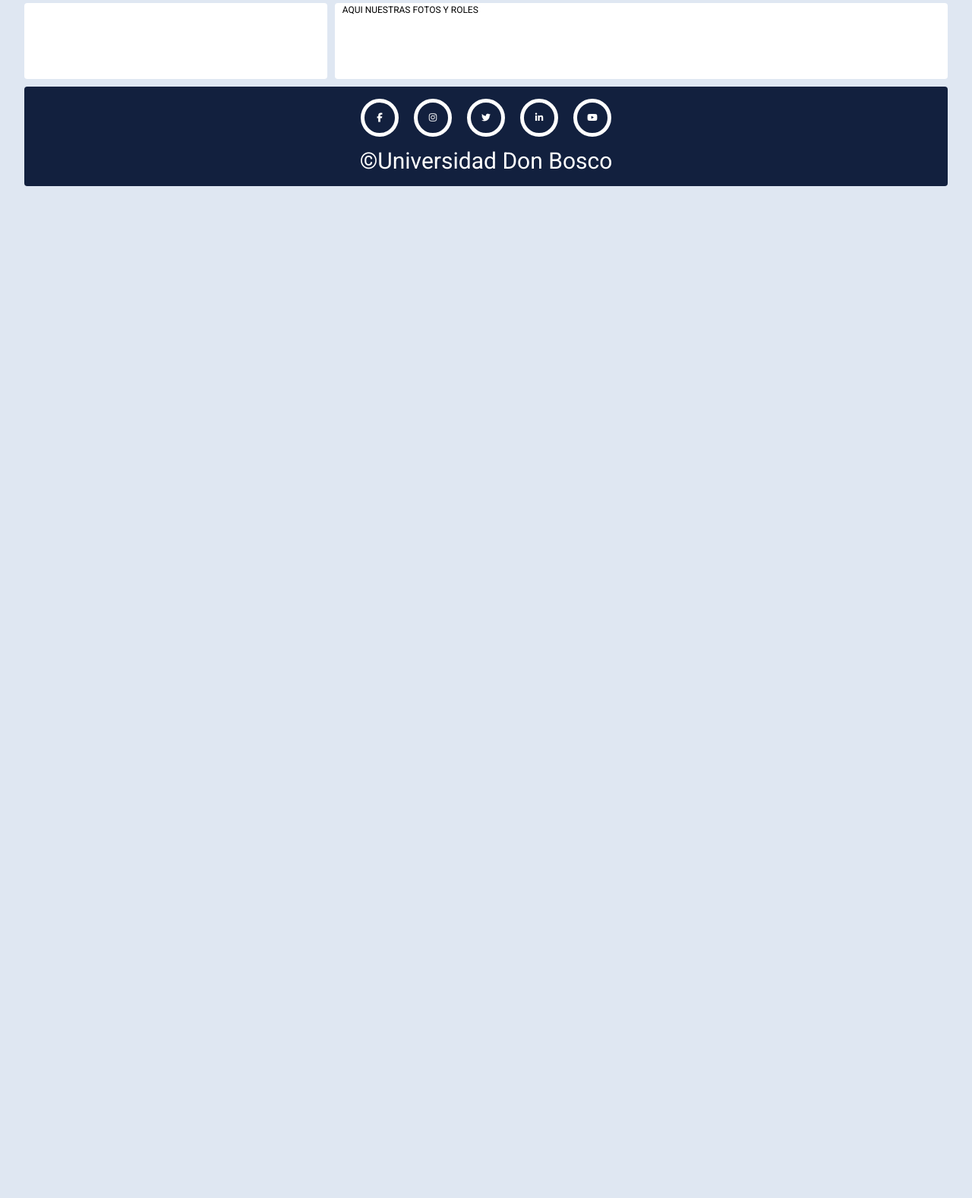
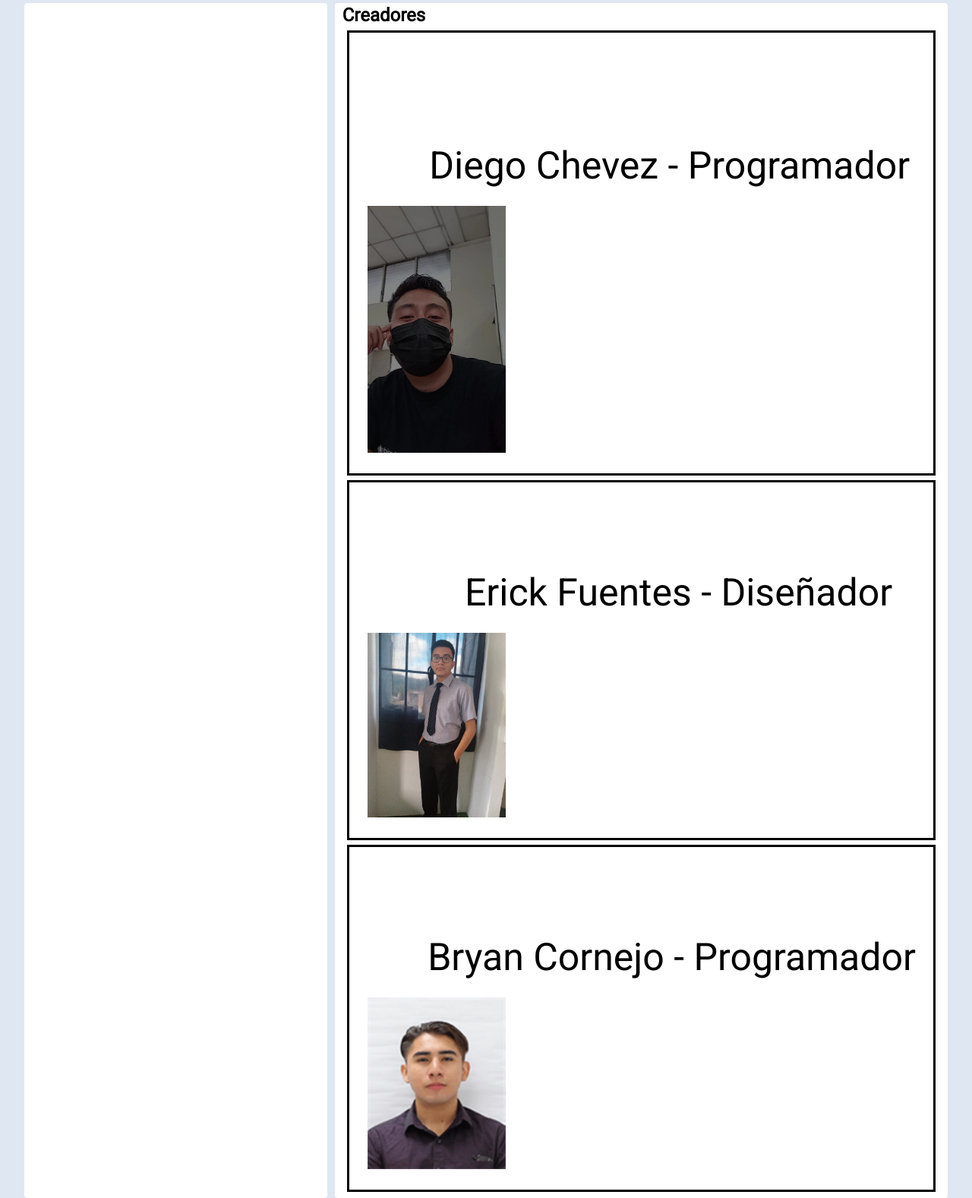
Before and after one commit to DiegoChevez/Proyecto-DAWLAB-REK, a plain HTML site: page Nosotros.html in a window 1280 px wide. Shown: the part 90-1667 px from the top of the page at 76% size. Before the commit the page ends 800 px from the top, so only its background shows below. Drawn offline with Linux system fonts and the light colour scheme; some packages are replaced by stand-ins of ours; a script that the page names is missing.

Commit message:
Actualización de página creadores, implementado css y animaciones

```diff
--- a/Nosotros.html
+++ b/Nosotros.html
@@ -92,7 +92,16 @@
         </header>
 
         <main class="contenido">
-            AQUI NUESTRAS FOTOS Y ROLES
+            <h1>Creadores</h1>
+            <div class="progradiv">
+                <a id="Diego">Diego Chevez - Programador</a><img class="programadoresimg" src="img/programadores/diego.jpeg" alt="">
+            </div>
+            <div class="progradiv">
+                <a id="Erick">Erick Fuentes - Diseñador</a>  <img class="programadoresimg" src="img/programadores/erick.jpeg" alt="">
+            </div>
+            <div class="progradiv">
+                <a id="Bryan">Bryan Cornejo - Programador</a>  <img class="programadoresimg" src="img/programadores/bryan.png" alt="">
+            </div>
         </main>
 
         <aside class="sidebar">
--- a/css/main.css
+++ b/css/main.css
@@ -291,3 +291,77 @@ p {
         margin-left: 60px;
     }
 }
+
+/********************************/
+/**** ESTILO DE PÁGINA NOSOTROS****/
+/*******************************/
+
+.programadoresimg{
+   width: 30%;
+   height: 20%;
+    padding: 1.5rem;
+}
+
+.progradiv{
+    border: solid 3px #000;
+    margin: 0.5em;
+    transition: transform .2s; /* Animation */
+
+
+}
+
+.progradiv:hover{
+
+    transform: scale(1.04);
+
+}
+
+#Diego{
+    font-size: 50px;
+    padding-right: 4%;
+    margin-top: 19%;
+    float: right;
+    transition: color .3s ease-in-out, box-shadow .3s ease-in-out;
+    position: static;
+
+}
+
+#Diego:hover{
+  color: white;
+  box-shadow: inset 13em 0 0 0 #54b3d6;
+
+}
+
+#Erick{
+    font-size: 50px;
+    padding-right: 7%;
+    margin-top: 15%;
+    float: right;
+    background: linear-gradient(0deg, #54b3d6, #54b3d6) no-repeat right bottom / 0 var(--bg-h);
+    transition: background-size 350ms;
+    --bg-h: 100%;    position: static;
+
+}
+
+#Erick:where(:hover, :focus-visible) {
+    background-size: 100% var(--bg-h);
+    background-position-x: left;
+      color: white;
+
+  }
+
+#Bryan{
+    font-size: 50px;
+    padding-right: 3%;
+    margin-top: 15%;
+    float: right;
+    transition: color .3s ease-in-out, box-shadow .3s ease-in-out;
+    position: static;
+
+}
+
+#Bryan:hover{
+  color: white;
+  box-shadow: inset 13em 0 0 0 #54b3d6;
+
+}
```
Also changed, not shown: img/programadores/bryan.png (renamed from img/bryan.png), img/programadores/diego.jpeg (renamed from img/diego.jpeg), img/programadores/erick.jpeg (renamed from img/erick.jpeg).
